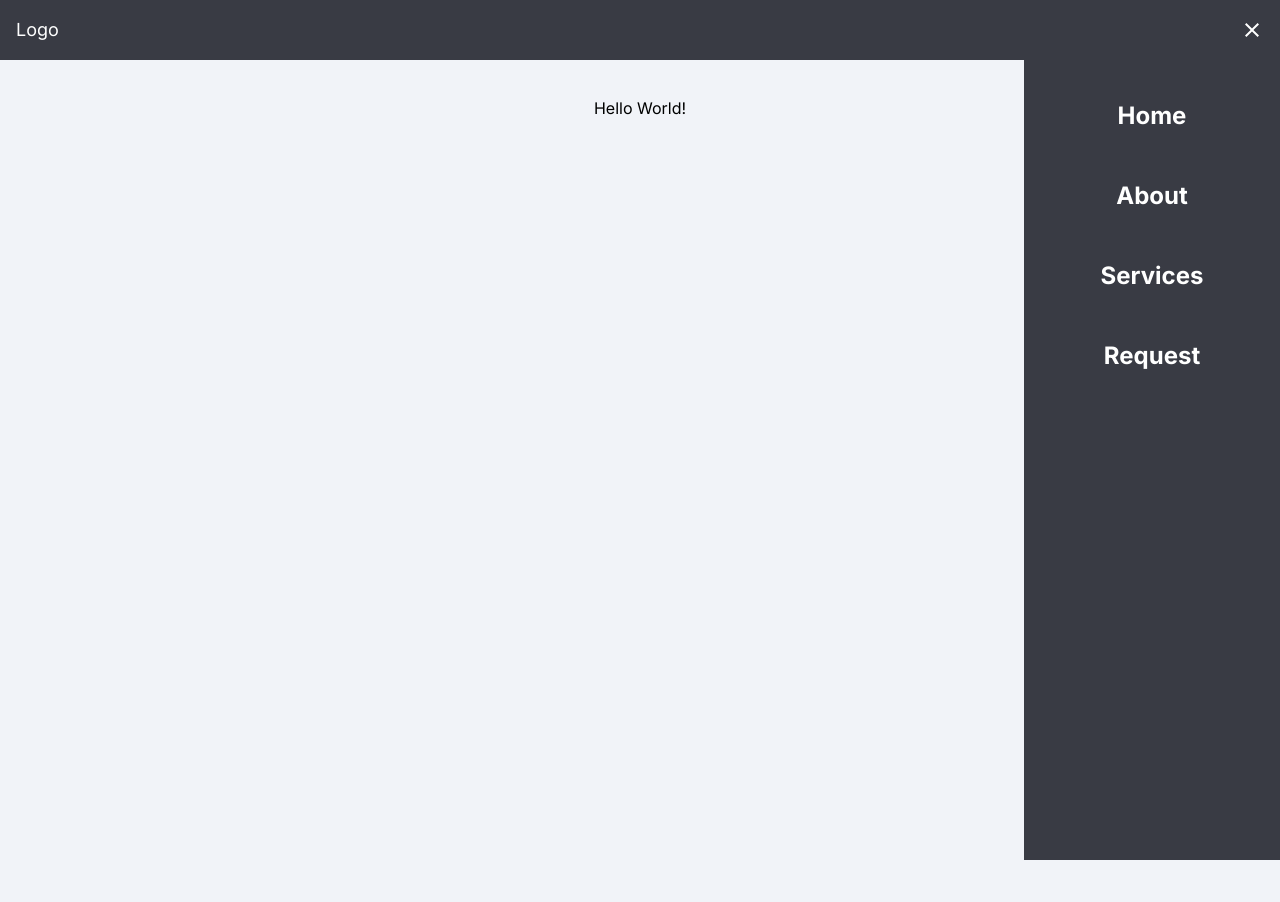
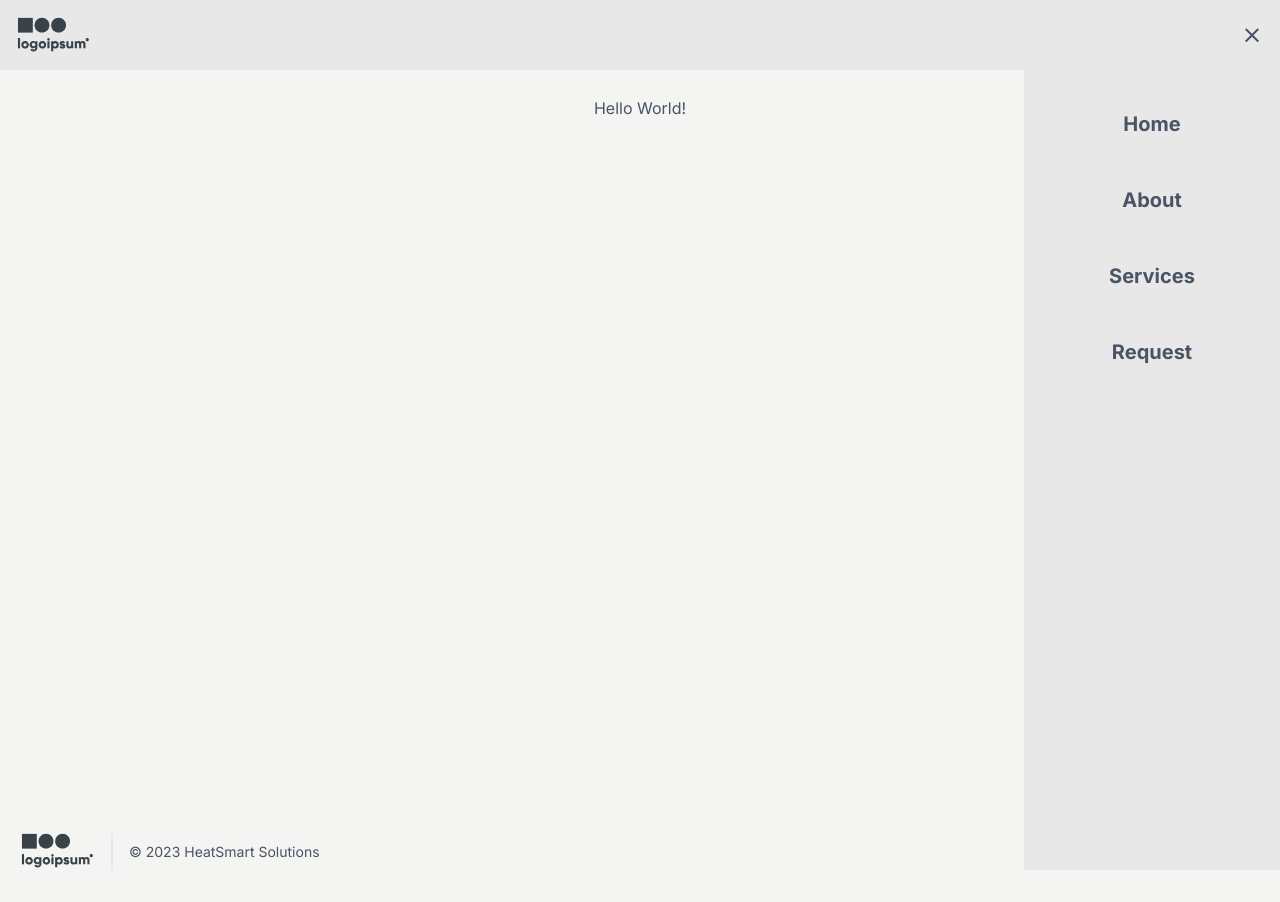
Before and after one commit to Jdure/heatSmart, a Next.js app: page / in a window 1280 px wide. Both pictures are taken after a click on the button 1252 px from the left and 30 px from the top of the page. Before the commit the page ends 800 px from the top, so only its background shows below. Built offline with nearby package versions, Linux system fonts and the light colour scheme.

Commit message:
footer added; colour pallet change

```diff
--- /dev/null
+++ b/src/app/components/Footer.tsx
@@ -0,0 +1,21 @@
+import React from "react";
+import Image from "next/image";
+import { AiOutlineInstagram } from "react-icons/ai";
+
+export const Footer = () => {
+  return (
+    <footer className="text-hue-base body-font">
+      <div className="container px-5 py-8 mx-auto flex justify-between items-end flex-row">
+        <a className="flex items-center md:justify-start justify-center">
+          <Image src={"/fake-logo.svg"} height={75} width={75} alt="logo" />
+        </a>
+        <p className="text-sm sm:ml-4 sm:pl-4 sm:border-l-2 sm:border-gray-200 sm:py-2 sm:mt-0 mt-4">
+          © 2023 HeatSmart Solutions
+        </p>
+        <span className="inline-flex sm:ml-auto sm:mt-0 mt-4 justify-center sm:justify-start">
+          <AiOutlineInstagram className="h-6 w-6" />
+        </span>
+      </div>
+    </footer>
+  );
+};
--- a/src/app/components/NavBar.tsx
+++ b/src/app/components/NavBar.tsx
@@ -4,6 +4,7 @@ import React from "react";
 import { MdOutlineMenuOpen, MdClose } from "react-icons/md";
 import { useState } from "react";
 import Link from "next/link";
+import Image from "next/image";
 import { Transition } from "@headlessui/react";
 
 export const NavBar = () => {
@@ -22,7 +23,7 @@ export const NavBar = () => {
 
   return (
     <>
-      <div className="fixed inset-0 z-50 text-hue-inverted">
+      <div className="fixed inset-0 z-50 text-hue-base">
         <Transition
           show={open}
           enter="transition-opacity duration-300 ease-in-out"
@@ -40,8 +41,8 @@ export const NavBar = () => {
             ></div>
           )}
         </Transition>
-        <div className="relative z-10 flex flex-row justify-between py-4 px-4 bg-secondary">
-          <p className="text-lg">Logo</p>
+        <div className="relative z-10 flex flex-row justify-between py-4 px-4 bg-hue-accent">
+          <Image src={"/fake-logo.svg"} height={75} width={75} alt="logo" />
           <button
             onClick={openMenu}
             className={`text-2xl transform-icon ${open ? "rotate-180" : ""}`}
@@ -59,16 +60,16 @@ export const NavBar = () => {
           leaveTo="translate-x-full"
         >
           {(ref) => (
-            <div
+            <nav
               ref={ref}
-              className="fixed inset-y-0 right-0 z-50 flex flex-col items-center justify-start pt-10 space-y-12 min-h-screen w-64 bg-secondary"
+              className="fixed inset-y-0 right-0 z-50 flex flex-col items-center justify-start pt-10 space-y-12 min-h-screen w-64 bg-hue-accent"
             >
               {pages.map(([title, url]) => (
-                <Link key={title} className="text-2xl font-bold" href={url}>
+                <Link key={title} className="text-xl font-bold" href={url}>
                   {title}
                 </Link>
               ))}
-            </div>
+            </nav>
           )}
         </Transition>
       </div>
--- a/src/app/globals.css
+++ b/src/app/globals.css
@@ -3,12 +3,12 @@
 @tailwind utilities;
 
 :root {
-  --color-text-base: #000;
+  --color-text-base: #495464;
   --color-text-muted: #D6E0F0;
   --color-text-inverted: #fff;
-  --color-fill-primary: #F1F3F8;
-  --color-fill-secondary: #393B44;
-  --color-fill-accent: #8D93AB;
+  --color-fill-primary: #F4F4F2;
+  --color-fill-secondary: #BBBFCA;
+  --color-fill-accent: #E8E8E8;
 }
 
 @layer components {
--- a/src/app/layout.tsx
+++ b/src/app/layout.tsx
@@ -1,6 +1,7 @@
 import "./globals.css";
 import { Inter } from "next/font/google";
 import { NavBar } from "./components/NavBar";
+import { Footer } from "./components/Footer";
 
 const inter = Inter({ subsets: ["latin"] });
 
@@ -15,12 +16,13 @@ export default function RootLayout({
   children: React.ReactNode;
 }) {
   return (
-    <html lang="en" className="bg-primary">
+    <html lang="en" className="bg-hue-primary text-hue-base">
       <body className={inter.className}>
         <NavBar />
         <main className="flex min-h-screen flex-col items-center justify-between p-24">
           {children}
         </main>
+        <Footer />
       </body>
     </html>
   );
--- a/tailwind.config.js
+++ b/tailwind.config.js
@@ -14,10 +14,19 @@ module.exports = {
           inverted: "var(--color-text-inverted)",
         },
       },
+      backgroundColor: {
+        hue: {
+          primary: "var(--color-fill-primary)",
+          secondary: "var(--color-fill-secondary)",
+          accent: "var(--color-fill-accent)",
+        },
+      },
       colors: {
-        primary: "var(--color-fill-primary)",
-        secondary: "var(--color-fill-secondary)",
-        accent: "var(--color-fill-accent)",
+        hue: {
+          primary: "var(--color-fill-primary)",
+          secondary: "var(--color-fill-secondary)",
+          accent: "var(--color-fill-accent)",
+        },
       },
     },
   },
```
Also changed, not shown: public/fake-logo.svg (added).
